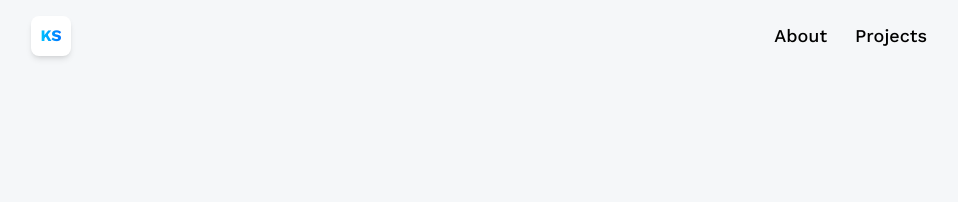
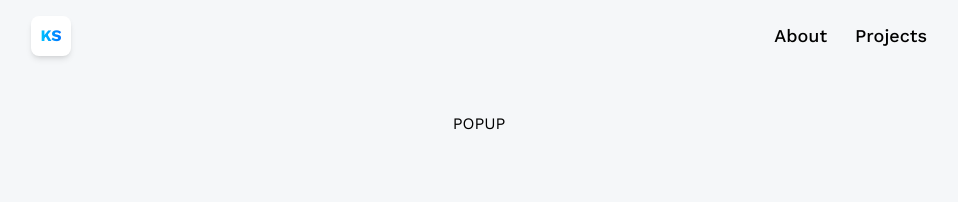
Before and after one commit to kk4song/javascript-project, a React (Vite) app: page / in a window 1280 px wide. Shown: the top 202 px of the page, without its empty margins (161-1119 px from the left). Built offline with nearby package versions, Linux system fonts and the light colour scheme.

Commit message:
adding text

```diff
--- a/src/pages/Home.jsx
+++ b/src/pages/Home.jsx
@@ -3,8 +3,8 @@
 const Home = () => {
   return (
     <section className = "w-full h-screen relative">
-        <div className = "absolute top-28 left-0 right-0 z-10">
-
+        <div className = "absolute top-28 left-0 right-0 z-10 flex items-center justify-center">
+            POPUP
         </div>
 
     </section>
```
